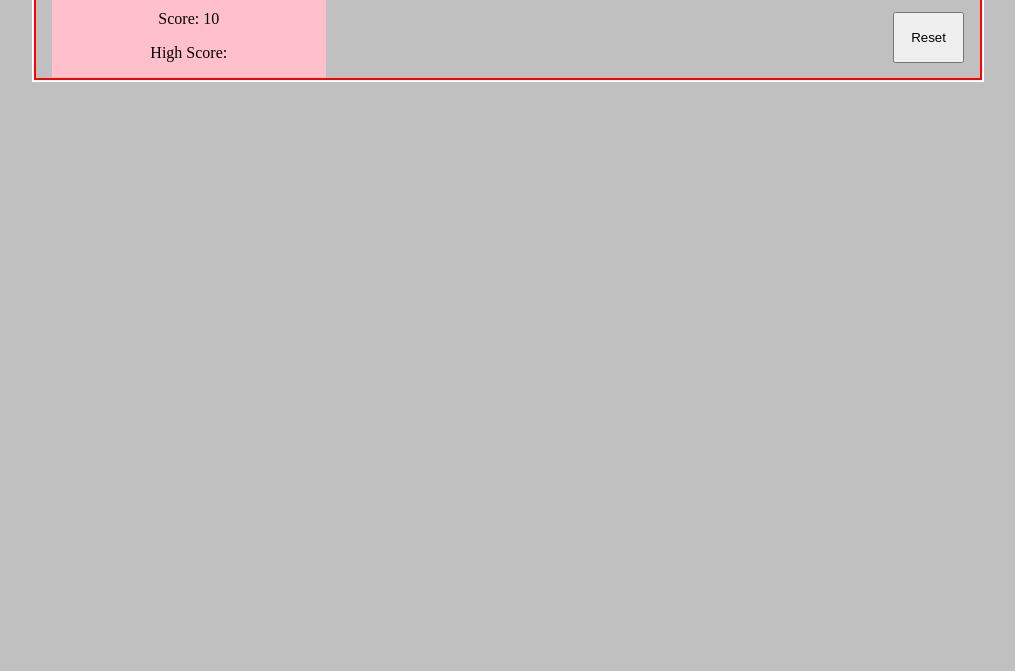
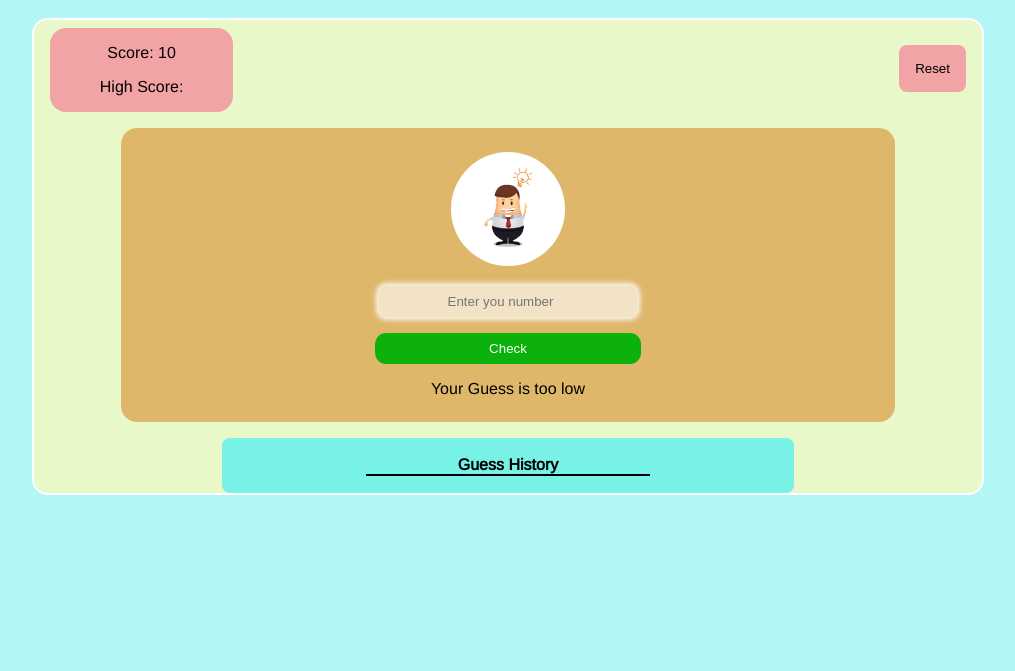
Before and after one commit to LedioDylgjeri/guess-number, a plain HTML site: page index.html in a window 1280 px wide. Shown: the part 129-800 px from the top of the page, without its empty margins (132-1147 px from the left). Drawn offline with nearby package versions, Linux system fonts and the light colour scheme.

Commit message:
add html and css styling

```diff
--- a/index.html
+++ b/index.html
@@ -6,6 +6,12 @@
   <meta name="viewport" content="width=device-width, initial-scale=1.0">
   <script defer src="./script.js"></script>
   <link rel="stylesheet" href="./style.css">
+  <link rel="preconnect" href="https://fonts.googleapis.com">
+  <link rel="preconnect" href="https://fonts.gstatic.com" crossorigin>
+  <link href="https://fonts.googleapis.com/css2?family=Josefin+Sans:wght@500&display=swap" rel="stylesheet">
+  <link rel="preconnect" href="https://fonts.googleapis.com">
+  <link rel="preconnect" href="https://fonts.gstatic.com" crossorigin>
+  <link href="https://fonts.googleapis.com/css2?family=Arimo&display=swap" rel="stylesheet">
   <title>Guess My Number</title>
 </head>
 <body>
@@ -21,6 +27,15 @@
         <button class="rst-btn">Reset</button>
       </div>
     </div>
+    <div class="input-div">
+      <img class="game-img" src="./images/OBFINX0.jpg" alt="game-img">
+      <input type="number" id="" placeholder="Enter you number" value="" min="1" max="100">
+      <button class="check-btn">Check</button>
+      <p class="outcome-p">Your Guess is too low</p>
+    </div>
+    <div class="guess-history">
+      <h4>Guess History</h4>
+    </div>
   </div>
 </body>
 </html>
--- a/style.css
+++ b/style.css
@@ -1,36 +1,110 @@
+:root {
+  --score-btn-bg-color: rgba(243, 137, 154, 0.761);
+}
+
 body {
-  background-color: silver;
+  background: rgba(167, 246, 245, 0.865);
+  font-family: 'Arimo', sans-serif;
 }
 
 .heading-h1, .heading-h4 {
   text-align: center;
 }
 
+.heading-h1 {
+  margin-top: 5rem;
+  text-shadow: 4px 4px 4px rgb(228, 148, 148);
+  font-family: 'Josefin Sans', sans-serif;
+  }
+
+.heading-h4 {
+  margin-top: -2%;
+}
+
 .container {
   border: 2px solid white;
+  border-radius: 1rem;
   width: 75%;
   margin: 0 auto;
+  background-color: rgba(249, 249, 188, 0.779);
 }
 
 .score-btn {
-  border: 2px solid red;
   padding: 0 1rem;
   display: flex;
   justify-content: space-between;
+  margin-top: .5rem;
 }
 
 .score {
-  background-color: pink;
+  background-color: var(--score-btn-bg-color);
   text-align: center;
-  width: 30%;
+  width: 20%;
+  border-radius: 1rem;
 }
 
-/* .btn-div {
-  border: 2px solid blue;
-  width: 30%;
-} */
+@media only screen and (max-width: 650px) {
+  .score {
+    width: 40%;
+  }
+}
 
 .rst-btn {
+  background-color: var(--score-btn-bg-color);
   margin-top: 25%;
   padding: 1rem;
+  border-radius: .5rem;
+  border: none;
 }
+
+.input-div {
+  border-radius: 1rem;
+  background-color: rgba(211, 121, 19, 0.507);
+  width: 80%;
+  margin: 1rem auto;
+  padding: .5rem;
+  text-align: center;
+}
+
+.game-img {
+  margin-top: 1rem;
+  width: 15%;
+  height: 15%;
+  border-radius: 50%;
+}
+
+.input-div > input {
+  display: block;
+  margin: 1rem auto;
+  padding: .5rem;
+  border-radius: .5rem;
+  border: none;
+  background-color: rgb(242, 227, 199);
+  box-shadow: 0 0 5px 3px rgba(255, 255, 255, 0.865);
+  text-align: center;
+  width: 32%;
+}
+
+.check-btn {
+  padding: .5rem;
+  border: none;
+  background-color: rgb(12, 177, 12);
+  color: white;
+  border-radius: .7rem;
+  width: 35%;
+}
+
+.guess-history {
+  text-align: center;
+  background-color: rgba(81, 240, 240, 0.743);
+  width: 60%;
+  margin: 0 auto;
+  border-radius: .5rem;
+  padding: .1rem;
+}
+
+.guess-history > h4 {
+  border-bottom: 2px solid black;
+  width: 50%;
+  margin: 1rem auto;
+}
```
Also changed, not shown: images/OBFINX0.jpg (added).
